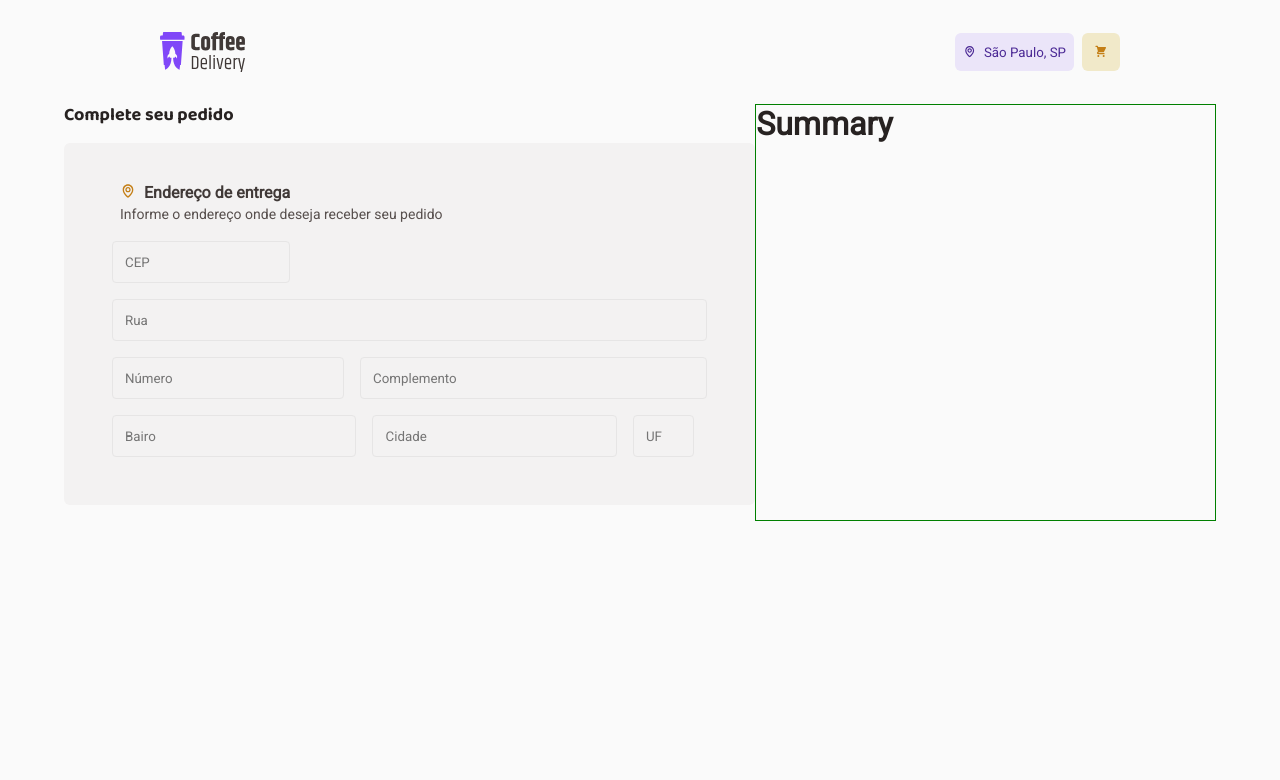
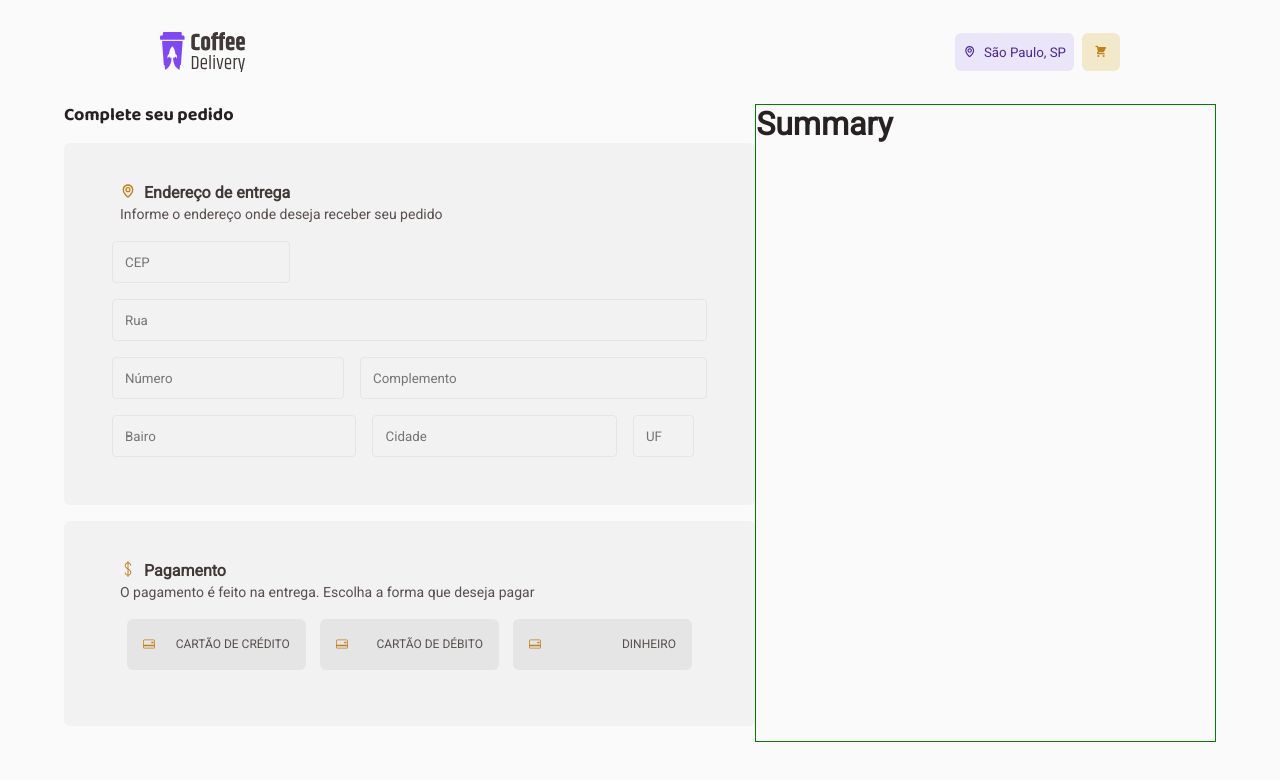
Before and after one commit to cp-yago/shop-anything, a React (Vite) app: page /checkout in a window 1280 px wide. Shown: the top 780 px of the page. Built offline with nearby package versions, Linux system fonts and the light colour scheme.

Commit message:
feat: order data payment form

```diff
--- a/src/pages/Checkout/OrderData/index.tsx
+++ b/src/pages/Checkout/OrderData/index.tsx
@@ -1,6 +1,8 @@
 import { useForm } from "react-hook-form";
-import { Container, Card, Input, Row } from "./styles"
+import { Container, Card, Input, Row, PaymentTypeContainer, PaymentTypeCard } from "./styles"
 import { BiMap } from 'react-icons/bi'
+import { TfiMoney } from 'react-icons/tfi'
+import { BsCreditCard2Back } from 'react-icons/bs'
 
 export const OrderData = () => {
   const { register, handleSubmit } = useForm();
@@ -33,6 +35,31 @@ export const OrderData = () => {
           <Input type="text" placeholder="UF" {...register("state")} width={'10%'} />
         </form>
       </Card>
+      <Card>
+        <div className="sub-title">
+          <TfiMoney />
+          <h1>Pagamento</h1>
+        </div>
+        <p>O pagamento é feito na entrega. Escolha a forma que deseja pagar</p>
+
+        <PaymentTypeContainer>
+          <PaymentTypeCard>
+            <BsCreditCard2Back />
+            Cartão de crédito
+          </PaymentTypeCard>
+
+          <PaymentTypeCard>
+            <BsCreditCard2Back />
+            Cartão de débito
+          </PaymentTypeCard>
+
+          <PaymentTypeCard>
+            <BsCreditCard2Back />
+            Dinheiro
+          </PaymentTypeCard>
+        </PaymentTypeContainer>
+
+      </Card>
     </Container>
   )
 }
--- a/src/pages/Checkout/OrderData/styles.ts
+++ b/src/pages/Checkout/OrderData/styles.ts
@@ -65,3 +65,36 @@ export const Input = styled.input<InputProps>`
   padding: 12px;
   margin: 8px;
 `;
+
+export const PaymentTypeContainer = styled.div`
+  display: flex;
+  justify-content: space-around;
+  margin: 16px;
+`;
+
+export const PaymentTypeCard = styled.div`
+  display: flex;
+  align-items: center;
+  justify-content: space-between;
+
+  width: 178.67px;
+  height: 51px;
+  padding: 16px;
+
+  background: #E6E5E5;
+  border-radius: 6px;
+  text-transform: uppercase;
+
+  font-family: 'Roboto';
+  font-style: normal;
+  font-weight: 400;
+  font-size: 12px;
+  line-height: 160%;
+  color: ${(props) => props.theme['gray-300']};
+  transition: background-color 0.6s;
+
+  &:hover {
+    background-color: ${(props) => props.theme['white-100']};
+    border: 1px solid #E6E5E5;
+  }
+`;
```
